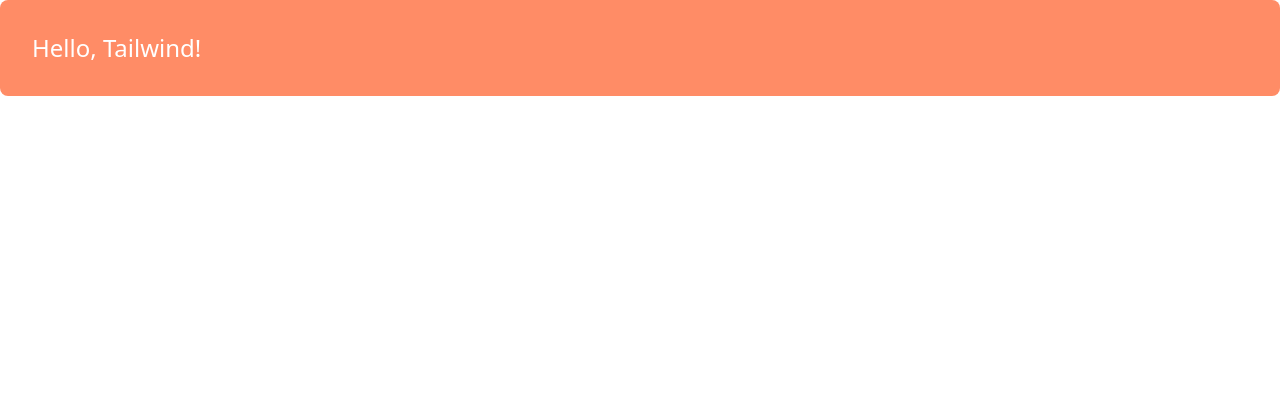
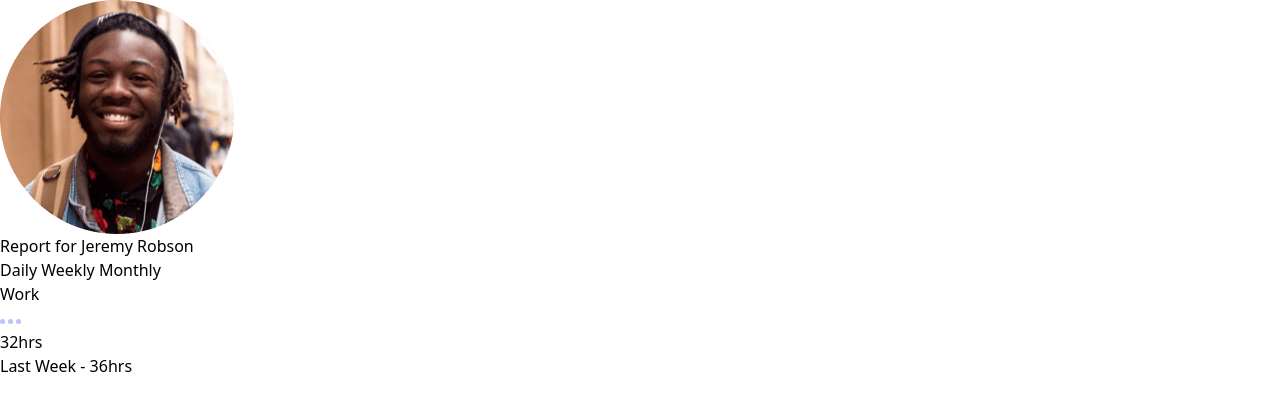
Before and after one commit to sarmkennedy/blogprev.github.io, a website: page index.html in a window 1280 px wide. Drawn offline with Linux system fonts and the light colour scheme.

Commit message:
adds structural HTML and basic content

```diff
--- a/index.html
+++ b/index.html
@@ -6,12 +6,110 @@
     <meta http-equiv="X-UA-Compatible" content="ie=edge">
     <title>Time Tracking Dashboard</title>
     <link rel="stylesheet" href="./dist/output.css">
+    <link rel="preconnect" href="https://fonts.googleapis.com">
+    <link rel="preconnect" href="https://fonts.gstatic.com" crossorigin>
+    <link href="https://fonts.googleapis.com/css2?family=Rubik:ital,wght@0,300..900;1,300..900&display=swap" rel="stylesheet">
   </head>
   <body>
     <main>
-      <div class="bg-work p-8 text-white text-2xl rounded-lg">
-          Hello, Tailwind!
-      </div>
+      <article class="">
+        <div class="user-info">
+          <img alt="Photo of user" src="./Resources/images/image-jeremy.png"/>
+          <h1>
+            <span>Report for</span>
+            <span>Jeremy Robson</span>
+          </h1>
+        </div>
+        <nav class="timeframes">
+          <button>Daily</button>
+          <button>Weekly</button>
+          <button>Monthly</button>
+        </nav>
+      </article>
+
+      <ul class="activities">
+
+        <li class="activity work">
+          <div class="activity-card">
+            <header>
+              <h2>Work</h2>
+              <button aria-label="Open menu">
+                <img src="./Resources/images/icon-ellipsis.svg" alt=""/>
+              </button>
+            </header>
+            <p class="current"><span class="hours">32</span>hrs</p>
+            <p class="previous">Last Week - <span class="prev-hours">36</span>hrs</p>
+          </div>
+        </li>
+
+        <!--
+        <li class="activity play">
+          <div class="activity-card">
+            <header>
+              <h2>Play</h2>
+              <button aria-label="Open menu">
+                <img src="./Resources/images/icon-ellipsis.svg" alt=""/>
+              </button>
+            </header>
+            <p class="current"><span class="hours">10</span>hrs</p>
+            <p class="previous">Last Week - <span class="prev-hours">8</span>hrs</p>
+          </div>
+        </li>
+
+        <li class="activity study">
+          <div class="activity-card">
+            <header>
+              <h2>Study</h2>
+              <button aria-label="Open menu">
+                <img src="./Resources/images/icon-ellipsis.svg" alt=""/>
+              </button>
+            </header>
+            <p class="current"><span class="hours">4</span>hrs</p>
+            <p class="previous">Last Week - <span class="prev-hours">7</span>hrs</p>
+          </div>
+        </li>
+
+        <li class="activity exercise">
+          <div class="activity-card">
+            <header>
+              <h2>Exercise</h2>
+              <button aria-label="Open menu">
+                <img src="./Resources/images/icon-ellipsis.svg" alt=""/>
+              </button>
+            </header>
+            <p class="current"><span class="hours">4</span>hrs</p>
+            <p class="previous">Last Week - <span class="prev-hours">5</span>hrs</p>
+          </div>
+        </li>
+
+        <li class="activity social">
+          <div class="activity-card">
+            <header>
+              <h2>Social</h2>
+              <button aria-label="Open menu">
+                <img src="./Resources/images/icon-ellipsis.svg" alt=""/>
+              </button>
+            </header>
+            <p class="current"><span class="hours">5</span>hrs</p>
+            <p class="previous">Last Week - <span class="prev-hours">10</span>hrs</p>
+          </div>
+        </li>
+
+        <li class="activity self-care">
+          <div class="activity-card">
+            <header>
+              <h2>Self Care</h2>
+              <button aria-label="Open menu">
+                <img src="./Resources/images/icon-ellipsis.svg" alt=""/>
+              </button>
+            </header>
+            <p class="current"><span class="hours">2</span>hrs</p>
+            <p class="previous">Last Week - <span class="prev-hours">2</span>hrs</p>
+          </div>
+        </li>
+        -->
+
+      </ul>
     </main>
   </body>
 </html>
```
